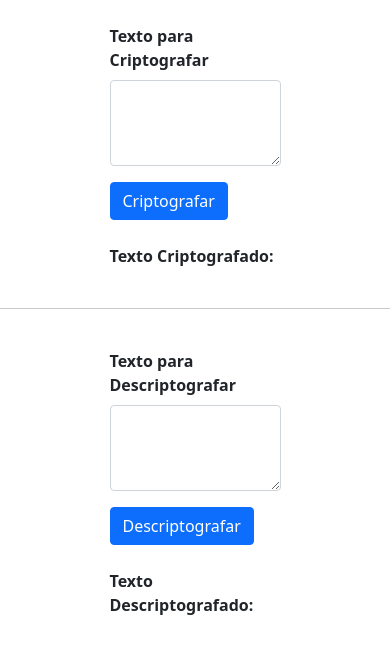
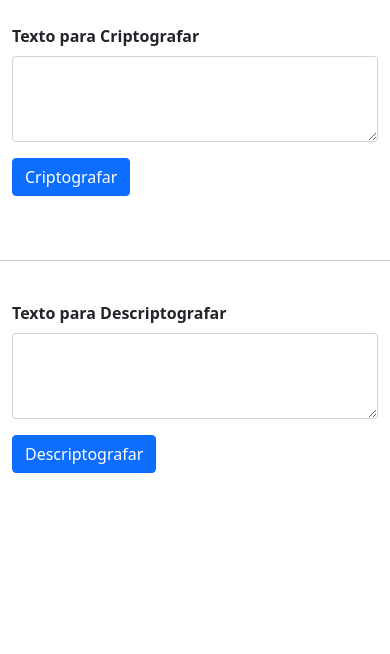
Before and after one commit to HenriqueTorresA/criptografando, a Django app: page /home/ in a window 390 px wide. Shown: the top 654 px of the page. Run offline with Django 5.2, Linux system fonts and the light colour scheme.

Commit message:
Aplicação de Responsividade

```diff
--- a/app_cp/templates/app_cp/home.html
+++ b/app_cp/templates/app_cp/home.html
@@ -18,8 +18,8 @@
     <br>
     <div class="container">
         <div class="row">
-            <div class="col-3"></div>
-            <div class="col-6">
+            <div class="col-md-1"></div>
+            <div class="col-md-10">
                 <form id="criptografarForm">
                     <div class="mb-3">
                         <label for="textodigitado" class="form-label"><strong>Texto para Criptografar</strong></label>
@@ -29,13 +29,13 @@
                     <button type="button" class="btn btn-primary" onclick="criptografarTexto()">Criptografar</button>
                 </form>
                 <br>
-                <strong>Texto Criptografado:</strong>
                 <button id="copiarBtn" class="btn btn-secondary btn-block" style="display: none; width: 100%;" onclick="copiarTexto()">Copiar Texto</button>
                 <div id="resultado" class="alert alert-info" style="display: none; max-height: 150px; overflow-y: auto; word-wrap: break-word;">
+                    <strong>Texto Criptografado:</strong>
                     <span id="textocriptografado"></span>
                 </div>
             </div>
-            <div class="col-3"></div>
+            <div class="col-md-1"></div>
         </div>
     </div>
 
@@ -82,8 +82,8 @@
     <br>
     <div class="container">
         <div class="row">
-            <div class="col-3"></div>
-            <div class="col-6">
+            <div class="col-md-1"></div>
+            <div class="col-md-10">
                 <form id="descriptografarForm">
                     <div class="mb-3">
                         <label for="textoCriptografadoDigitado" class="form-label"><strong>Texto para Descriptografar</strong></label>
@@ -93,15 +93,15 @@
                     <button type="button" class="btn btn-primary" onclick="descriptografarTexto()">Descriptografar</button>
                 </form>
                 <br>
-                <strong>Texto Descriptografado:</strong>
                 <button id="copiarBtnDesc" class="btn btn-secondary btn-block" style="display: none; width: 100%;" onclick="copiarTextoDescriptografado()">
                     Copiar Texto
                 </button>
                 <div id="resultado-descriptografado" class="alert alert-info" style="display: none; max-height: 150px; overflow-y: auto; word-wrap: break-word;">
+                    <strong>Texto Descriptografado:</strong>
                     <span id="textoDescriptografado"></span>
                 </div>
             </div>
-            <div class="col-3"></div>
+            <div class="col-md-1"></div>
         </div>
     </div>
 
```
